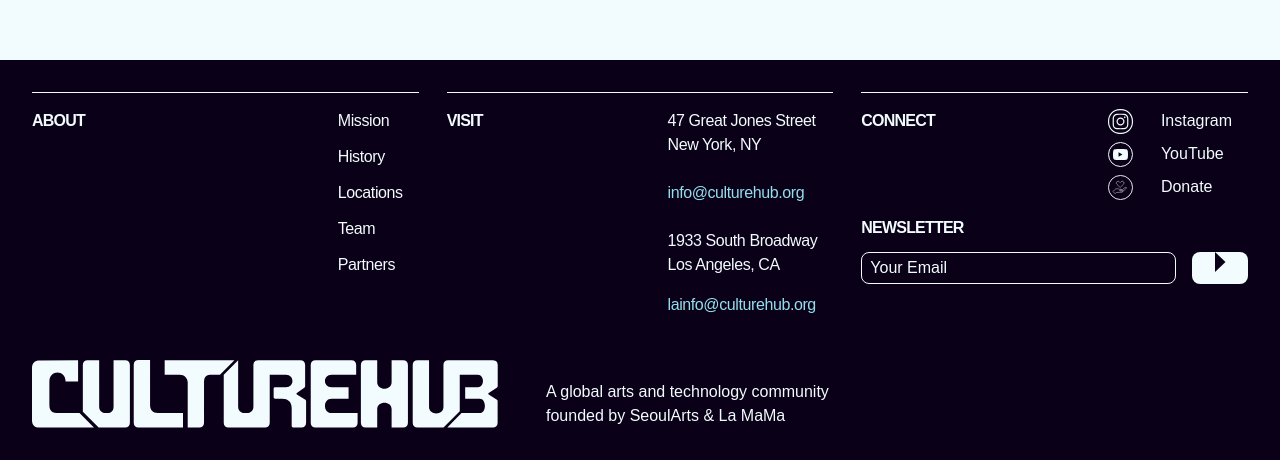
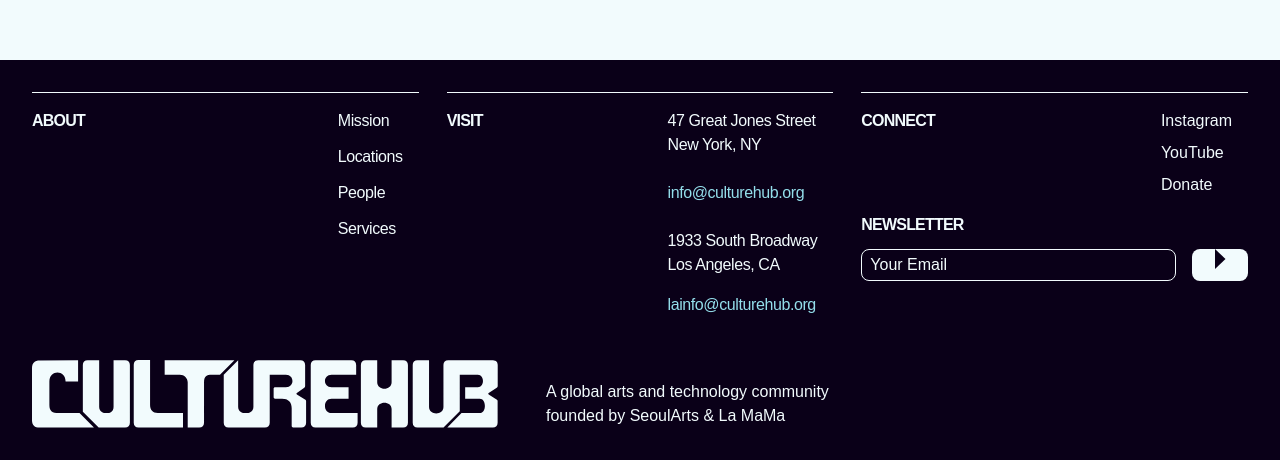
Before and after one commit to CultureHub/website, a Next.js app in the folder client/: page / in a window 1280 px wide. Shown: the part 801-1261 px from the top of the page. Built offline with nearby package versions, Linux system fonts and the light colour scheme; a web font is replaced by a local one.

Commit message:
updating footer

```diff
--- /dev/null
+++ b/client/pnpm-workspace.yaml
@@ -0,0 +1,4 @@
+allowBuilds:
+  esbuild: true
+  sharp: true
+  unrs-resolver: true
--- a/client/src/components/Footer.tsx
+++ b/client/src/components/Footer.tsx
@@ -12,10 +12,9 @@
           </h2>
           <div className="flex-1 md:flex-initial flex flex-col gap-3 mr-4 tracking-tight">
             <Link href="/mission">Mission</Link>
-            <Link href="/history">History</Link>
             <Link href="/locations">Locations</Link>
-            <Link href="/team">Team</Link>
-            <Link href="/partners">Partners</Link>
+            <Link href="/people">People</Link>
+            <Link href="/services">Services</Link>
           </div>
         </div>
         <div className="flex-1 flex justify-between py-4 border-t-[1px] border-ch-lite">
@@ -52,44 +51,17 @@
                 target="_blank"
                 rel="noopener noreferrer"
               >
-                <div className="flex flex-row gap-7">
-                  <Image
-                    loading="eager"
-                    width="25"
-                    height="25"
-                    src="/ig_logo.svg"
-                    alt="Instagram logo"
-                  />
-                  Instagram
-                </div>
+                <div>Instagram</div>
               </a>
               <a
                 href="https://www.youtube.com/c/culturehub"
                 target="_blank"
                 rel="noopener noreferrer"
               >
-                <div className="flex flex-row gap-7">
-                  <Image
-                    loading="eager"
-                    width="25"
-                    height="25"
-                    src="/youtube_logo.svg"
-                    alt="YouTube logo"
-                  />
-                  YouTube
-                </div>
+                <div>YouTube</div>
               </a>
               <Link href="/donate">
-                <div className="flex flex-row gap-7">
-                  <Image
-                    loading="eager"
-                    width="25"
-                    height="25"
-                    src="/donate_icon.svg"
-                    alt="Donate icon"
-                  />
-                  Donate
-                </div>
+                <div>Donate</div>
               </Link>
             </div>
           </div>
```
Also changed, not shown: 2 other files (tests, documents, lock files or other folders).
